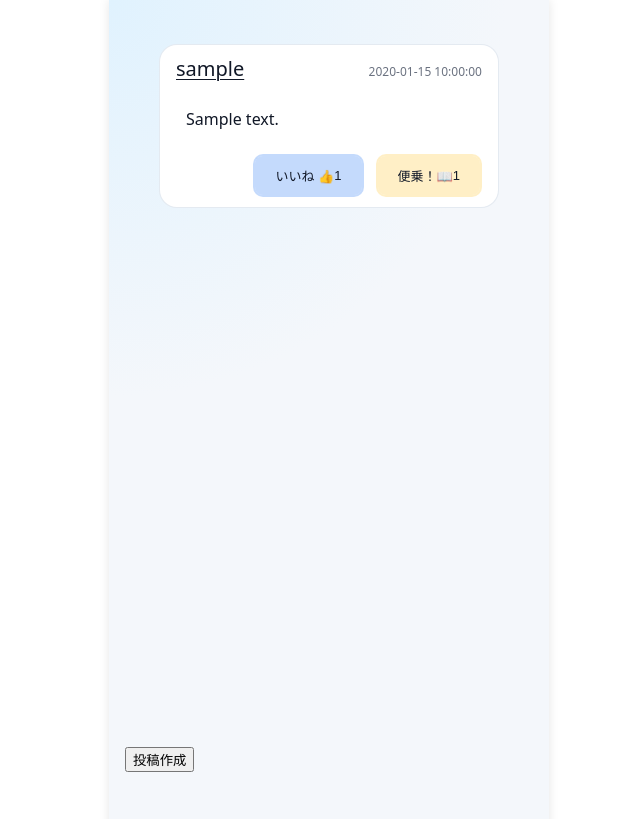
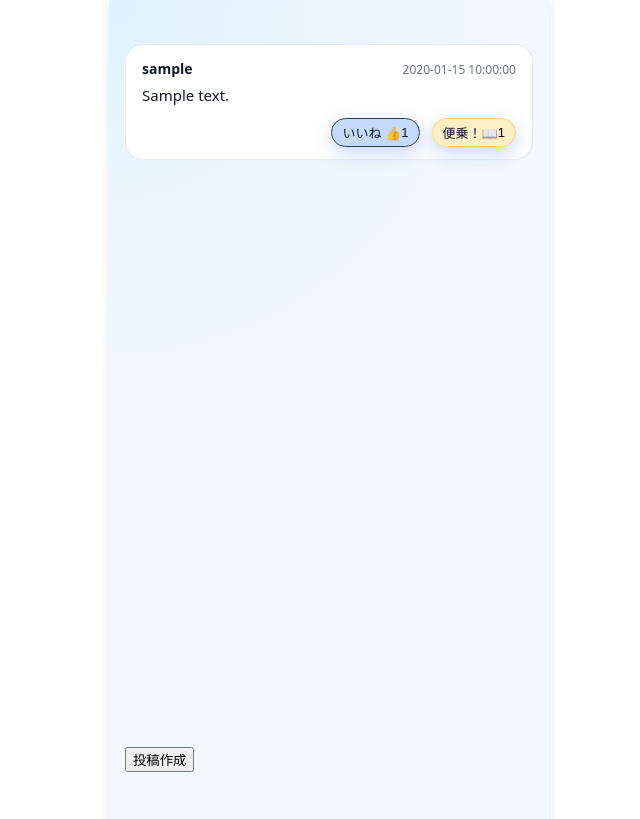
Before and after one commit to RareTECH-Hackathon-Gteam/Hackathon-SNS-app-Gteam, a Flask app: template SNSApp/templates/post/post.html in a window 1280 px wide. Shown: the top 819 px of the page, without its empty margins (311-951 px from the left). Run offline with Flask 2, Linux system fonts and the light colour scheme; the template is opened without the code that fills it: most values are stand-ins (such as "Sample title", 1, 10 or a date in 2020); some libraries are stand-ins or nearby versions.

Commit message:
cssファイル名変更

```diff
--- a/SNSApp/static/css/posts.css
+++ b/SNSApp/static/css/create_post.css
@@ -15,7 +15,7 @@
     box-sizing: border-box;
 }
 
-.cancel {
+.cancel-button {
     color: white;
     background-color: #6BA4F7;
     padding: 7px 28px;
--- a/SNSApp/static/css/index.css
+++ b/SNSApp/static/css/post.css
@@ -3,6 +3,7 @@
 }
 
 main {
+  max-width: 680px;
   margin: 0 auto;
   padding: 24px 16px 48px;
 }
@@ -30,13 +31,9 @@ main {
 .post-card {
   background: var(--card-bg);
   border-radius: 18px;
-  max-width: 340px;
-  width: 100%;
-  margin: 0 auto;
-  padding: 10px 16px;
+  padding: 14px 16px 12px;
   border: 1px solid rgba(226, 232, 240, 0.9);
   display: flex;
-  margin-bottom: 10px;
 }
 
 .post-card:hover {
@@ -60,17 +57,12 @@ main {
 .post-user {
   display: flex;
   align-items: baseline;
-  font-size: 20px;
-  margin-bottom: 10px;
+  font-size: 14px;
 }
 
 .display-name {
-  font-weight: normal;
-  text-decoration: underline;
-  text-underline-offset: 3px;
-  text-decoration-thickness: 0.5px;
+  font-weight: 600;
 }
-
 
 .post-time {
   color: var(--text-sub);
@@ -79,12 +71,11 @@ main {
 }
 
 .post-body {
-  font-size: 16px;
+  font-size: 15px;
   color: #111827;
   line-height: 1.6;
   text-align: left;
   overflow-wrap: anywhere;
-  margin: 10px;
 }
 
 .post-footer {
@@ -103,8 +94,8 @@ main {
 }
 
 .post-btn {
-  border-radius: 10px;
-  padding: 10px 20px;
+  border-radius: 999px;
+  padding: 4px 10px;
   font-size: 13px;
   border: 1px solid rgba(148, 163, 184, 0.5);
   background: rgba(255, 255, 255, 0.7);
@@ -113,43 +104,37 @@ main {
   align-items: center;
   color: #374151;
   text-decoration: none;
-  /* box-shadow: 0 6px 18px rgba(37, 99, 235, 0.25); */
-  border: none;
-  background-clip: padding-box;
+  box-shadow: 0 6px 18px rgba(37, 99, 235, 0.25);
+}
+
+.post-btn:hover {
+  background: var(--accent-soft);
+  transform: translateY(-1px);
 }
 
 .post-btn-good {
   background-color: var(--button-good);
-  border: 2px solid var(--button-good);
-  /* border-color: #374151; */
+  border-color: #374151;
   color: var(--text-main);
   transition: background-color 0.2s, border-color 0.2s;
 }
 
 .post-btn-good:hover {
-    color: var(--button-good);
-    background-color: #ffffff;
-    border: 2px solid var(--button-good);
-    cursor: pointer;
-    transition: all 0.3s ease;
+  background-color: #4F8FEF;
+  border-color: #4F8FEF;
 }
 
 .post-btn-study {
   background-color: var(--button-study);
-  border: 2px solid var(--button-study);
-  /* border-color: #FFD870; */
+  border-color: #FFD870;
   color: var(--text-main);
   transition: background-color 0.2s, border-color 0.2s;
 }
 
 .post-btn-study:hover {
-  color: #C29000;
-  background-color: #ffffff;
-  border: 2px solid var(--button-study);
-  cursor: pointer;
-  transition: all 0.3s ease;
+  background-color: #F5C44D;
+  border-color: #F5C44D;
 }
-
 
 .empty {
   margin-top: 32px;
--- a/SNSApp/templates/auth/signup.html
+++ b/SNSApp/templates/auth/signup.html
@@ -30,7 +30,7 @@
 
             <div class="form-group">
                 <label class="form-label">ユーザー名</label>
-                <input type="text" autocomplete="username" name="username" />
+                <input type="text" autocomplete="username" name="name" />
             </div>
 
             <div class="form-group">
@@ -45,7 +45,7 @@
 
             <div class="form-group">
                 <label class="form-label">再パスワード</label>
-                <input type="password" autocomplete="new-password" name="confirm_password" />
+                <input type="password" autocomplete="new-password" name="password_confirmation" />
             </div>
 
             <div class="auth-button-container">
--- a/SNSApp/templates/post/create_post.html
+++ b/SNSApp/templates/post/create_post.html
@@ -3,7 +3,7 @@
 {% block title %}投稿作成 - SNS App{% endblock %}
 {% block page_css %}
 <link rel="stylesheet" href="{{ url_for('static', filename='css/auth.css') }}">
-<link rel="stylesheet" href="{{ url_for('static', filename='css/posts.css')}}">
+<link rel="stylesheet" href="{{ url_for('static', filename='css/create_post.css')}}">
 {% endblock %}
 
 {% block content %}
--- a/SNSApp/templates/post/post.html
+++ b/SNSApp/templates/post/post.html
@@ -1,7 +1,7 @@
 {% extends "base.html" %}
 
 {% block page_css %}
-<link rel="stylesheet" href="{{ url_for('static', filename='css/index.css') }}">
+<link rel="stylesheet" href="{{ url_for('static', filename='css/post.css') }}">
 {% endblock %}
 
 {% block content %}
--- a/SNSApp/templates/users/my_page.html
+++ b/SNSApp/templates/users/my_page.html
@@ -7,10 +7,7 @@
 {% block content %}
 <div class = "page-my_page">
   <!-- メイン -->
-  {# <h1>{{ users.name }} のページ</h1> #}
-
-  <!-- test -->
-  <h1>健太のページ</h1>
+  <h1>{{ users.name }} のページ</h1>
 
   <main>
     {% if posts and posts|length > 0 %}
```
